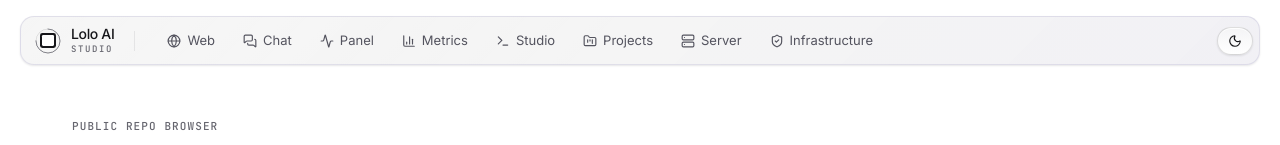
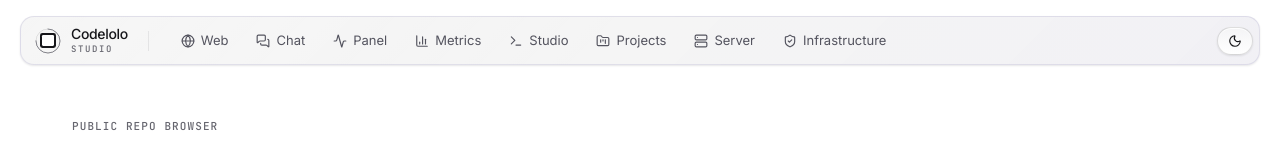
Before and after one commit to cramelolo291-bot/Codelolo.ai, a React (Vite) app: page /web in a window 1280 px wide. Shown: the top 145 px of the page. Built offline with nearby package versions, Linux system fonts and the light colour scheme; no server answers.

Commit message:
Use Codelolo brand in app shell

```diff
--- a/src/components/AppShell.tsx
+++ b/src/components/AppShell.tsx
@@ -145,7 +145,7 @@ export function AppShell({
               <Logo />
               <span className="flex flex-col leading-none">
                 <span className="text-[14px] font-medium tracking-tight text-ink-1">
-                  Lolo AI
+                  Codelolo
                 </span>
                 <span className="mono-label mt-1 text-[9px]">studio</span>
               </span>
```
